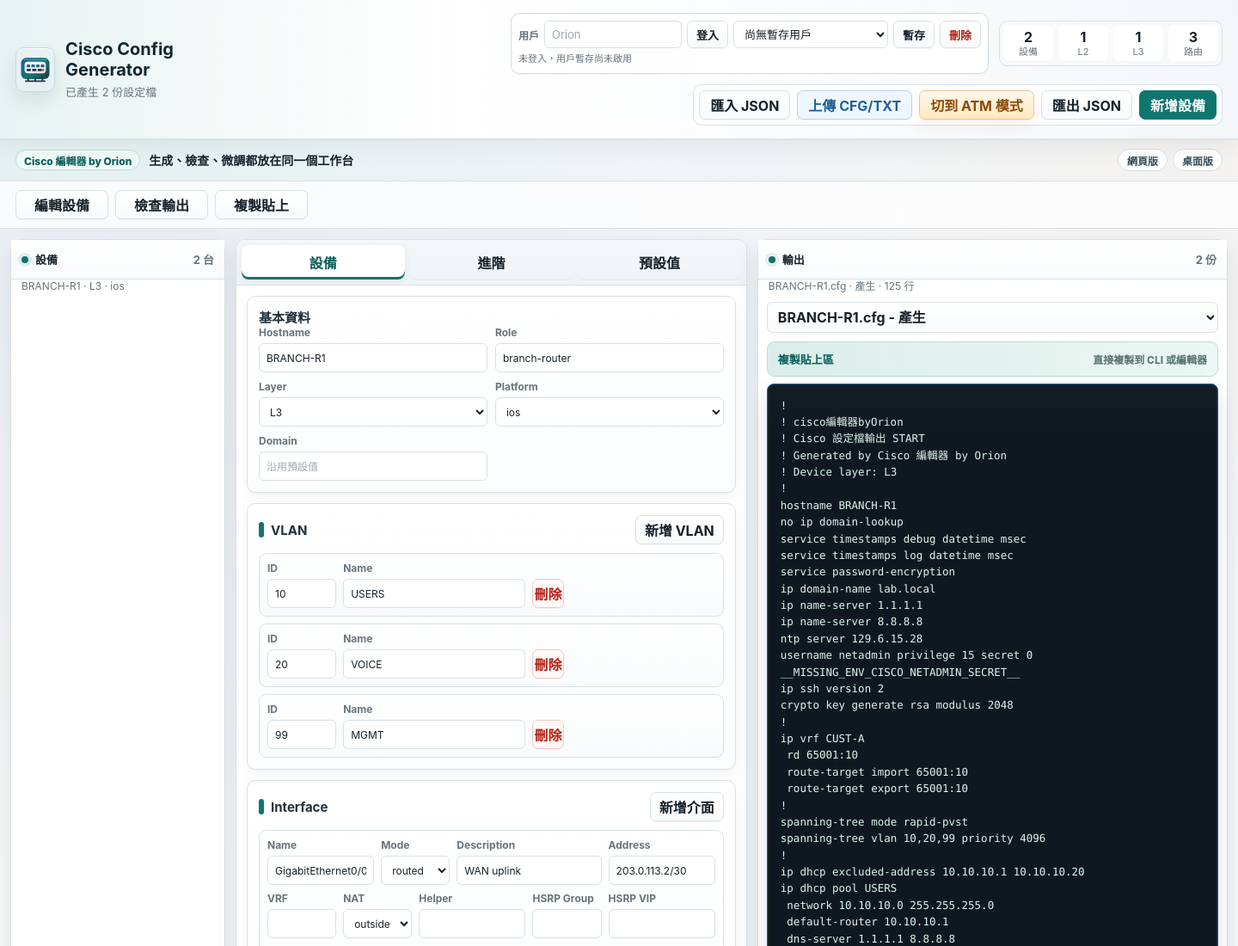
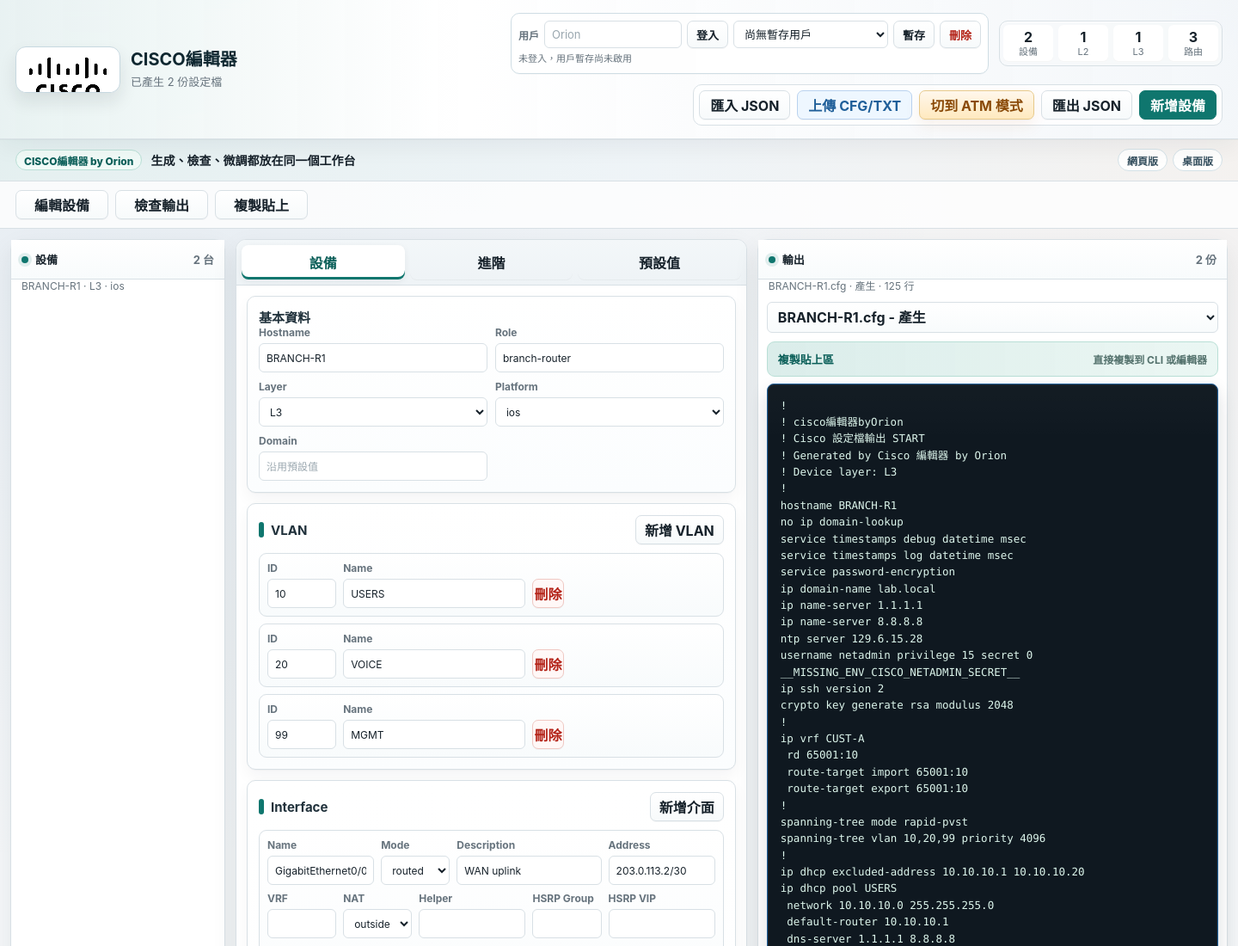
Before and after one commit to Orion0825/cisco-config-generator, an Electron app: page web/index.html in a window 1440 px wide. Shown: the top 1100 px of the page at 86% size. Drawn offline with Linux system fonts and the light colour scheme.

Commit message:
Update Cisco branding in UI

```diff
--- a/electron/main.js
+++ b/electron/main.js
@@ -65,7 +65,7 @@ function createWindow() {
     height: 960,
     minWidth: 1120,
     minHeight: 720,
-    title: "Cisco Config Generator",
+    title: "CISCO編輯器",
     backgroundColor: "#0f172a",
     show: false,
     webPreferences: {
--- a/web/index.html
+++ b/web/index.html
@@ -3,18 +3,18 @@
   <head>
     <meta charset="utf-8">
     <meta name="viewport" content="width=device-width, initial-scale=1">
-    <title>Cisco Config Generator</title>
-    <link rel="stylesheet" href="styles.css?v=20260721-ui4">
+    <title>CISCO編輯器</title>
+    <link rel="stylesheet" href="styles.css?v=20260721-ui5">
   </head>
   <body>
     <div class="app-shell mode-general">
       <header class="topbar">
         <div class="brand-block">
           <div class="brand-mark" aria-hidden="true">
-            <img src="assets/network-device.svg" alt="">
+            <img src="assets/cisco-logo.png" alt="">
           </div>
           <div>
-            <h1>Cisco Config Generator</h1>
+            <h1>CISCO編輯器</h1>
             <p id="statusText">尚未產生設定檔</p>
           </div>
         </div>
@@ -50,7 +50,7 @@
 
       <section class="intro-strip" aria-label="工具摘要">
         <div class="intro-copy">
-          <span class="intro-eyebrow">Cisco 編輯器 by Orion</span>
+          <span class="intro-eyebrow">CISCO編輯器 by Orion</span>
           <strong>生成、檢查、微調都放在同一個工作台</strong>
         </div>
         <div class="intro-platforms" aria-label="支援版本">
@@ -498,7 +498,7 @@
       </div>
     </div>
 
-    <script src="atm-templates.js?v=20260721-ui4"></script>
-    <script src="app.js?v=20260721-ui4"></script>
+    <script src="atm-templates.js?v=20260721-ui5"></script>
+    <script src="app.js?v=20260721-ui5"></script>
   </body>
 </html>
--- a/web/styles.css
+++ b/web/styles.css
@@ -154,20 +154,22 @@ textarea {
 .brand-mark {
   display: grid;
   place-items: center;
-  width: 52px;
-  height: 52px;
-  border-radius: 10px;
-  background:
-    linear-gradient(145deg, rgba(15, 118, 110, 0.1), rgba(31, 95, 153, 0.1)),
-    #fff;
+  width: 122px;
+  height: 54px;
+  padding: 5px 8px;
+  border-radius: 12px;
+  background: #fff;
   border: 1px solid #c7d8e0;
   box-shadow: 0 10px 20px rgba(22, 33, 42, 0.1), inset 0 1px 0 rgba(255, 255, 255, 0.9);
+  overflow: hidden;
 }
 
 .brand-mark img {
   display: block;
-  width: 44px;
-  height: 44px;
+  width: 100%;
+  height: 100%;
+  object-fit: contain;
+  filter: grayscale(1) contrast(220%) brightness(1.06);
 }
 
 .topbar h1 {
```
Also changed, not shown: web/assets/cisco-logo.png (added).
